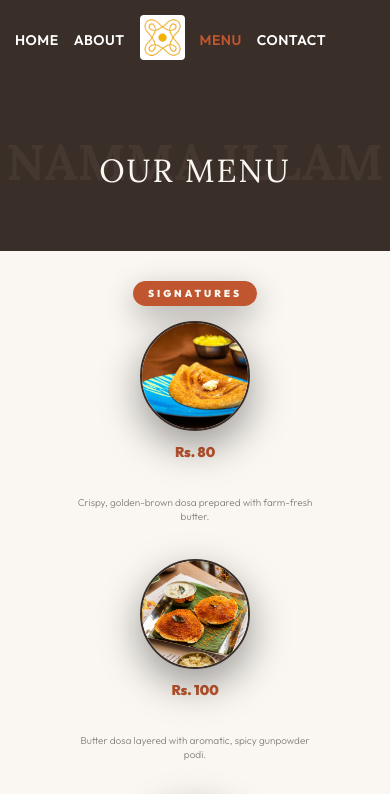
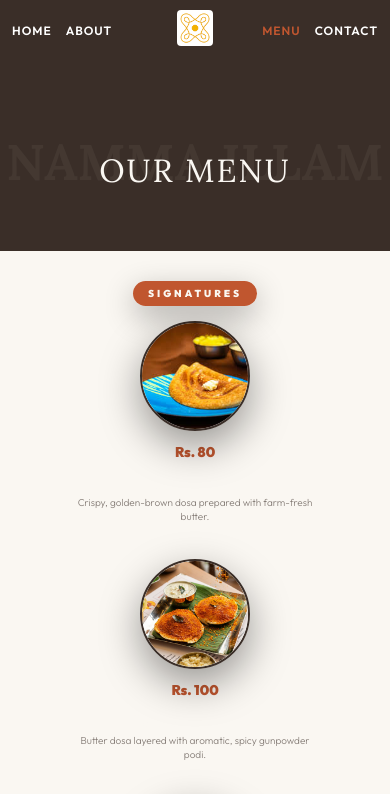
Before and after one commit to AbhishekS200607/NAMMAILLAM-2, a plain HTML site: page menu.html in a window 390 px wide. Shown: the top 794 px of the page. Drawn offline with Linux system fonts and the light colour scheme.

Commit message:
Align menu navbar with contact layout on mobile and desktop

```diff
--- a/menu.html
+++ b/menu.html
@@ -51,11 +51,21 @@
       margin: 0 auto;
       max-width: 1140px;
       display: flex;
-      justify-content: center;
+      justify-content: space-between;
       align-items: center;
       padding: 20px;
-      position: relative;
-      gap: 30px;
+      gap: 22px;
+    }
+
+    .nav-side {
+      display: flex;
+      align-items: center;
+      gap: 34px;
+      flex: 1 1 0;
+    }
+
+    .nav-side.right {
+      justify-content: flex-end;
     }
 
     /* Navigation Links */
@@ -188,8 +198,12 @@
     /* --- MOBILE RESPONSIVENESS --- */
     @media (max-width: 900px) {
       .header-inner {
-        padding: 15px;
-        gap: 15px;
+        padding: 14px 16px;
+        gap: 12px;
+      }
+
+      .nav-side {
+        gap: 24px;
       }
 
       .nav-link {
@@ -254,17 +268,16 @@
 
     @media (max-width: 767px) {
       .header-inner {
-        justify-content: flex-start;
-        overflow-x: auto;
-        white-space: nowrap;
-        padding-bottom: 10px;
-        -webkit-overflow-scrolling: touch;
+        justify-content: space-between;
+        align-items: center;
+        padding: 10px 12px;
+        gap: 10px;
       }
-      .header-inner::-webkit-scrollbar {
-        display: none;
+      .nav-side {
+        gap: 18px;
       }
       .nav-link {
-        font-size: 14px !important;
+        font-size: 12px !important;
       }
       footer { padding: 40px 15px !important; }
 
@@ -289,9 +302,19 @@
     }
 
     @media (max-width: 480px) {
+      .header-inner {
+        padding: 10px 12px;
+        gap: 8px;
+      }
+      .nav-side {
+        gap: 14px;
+      }
+      .nammaillam-logo img {
+        width: 36px;
+      }
       .nav-link {
-        letter-spacing: 0.5px;
-        font-size: 10px;
+        letter-spacing: 0.3px;
+        font-size: 11px;
       }
 
       .menu-wrap {
@@ -340,15 +363,17 @@
 
   <header>
     <div class="header-inner">
-      <a href="index.html" class="nav-link">Home</a>
-      <a href="about.html" class="nav-link">About</a>
-
+      <div class="nav-side left">
+        <a href="index.html" class="nav-link">Home</a>
+        <a href="about.html" class="nav-link">About</a>
+      </div>
       <div class="nammaillam-logo">
         <a href="index.html"><img src="assets/images/logo.jpeg" alt="Namma Illam Logo"></a>
       </div>
-
-      <a href="menu.html" class="nav-link active">Menu</a>
-      <a href="contact.html" class="nav-link">Contact</a>
+      <div class="nav-side right">
+        <a href="menu.html" class="nav-link active">Menu</a>
+        <a href="contact.html" class="nav-link">Contact</a>
+      </div>
     </div>
   </header>
 
```
